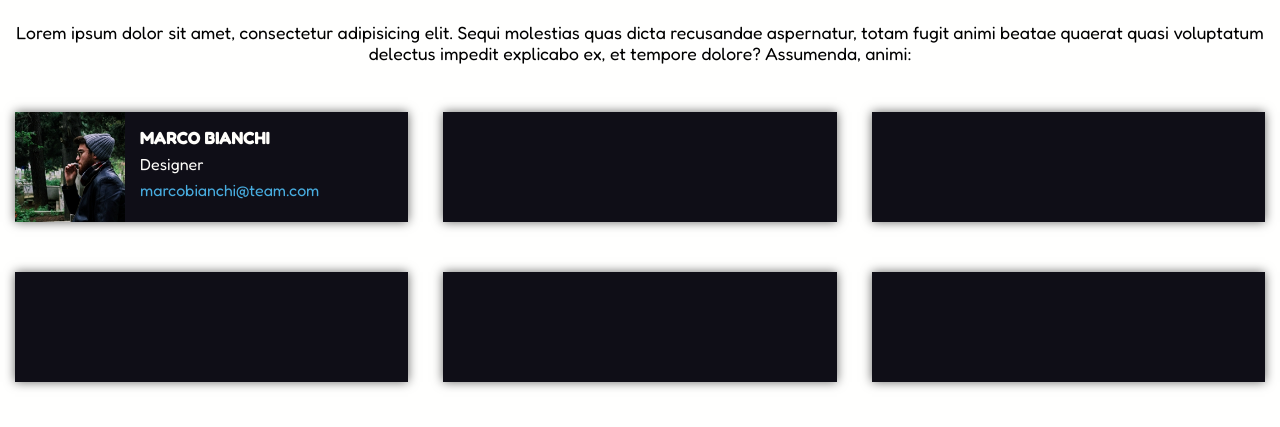
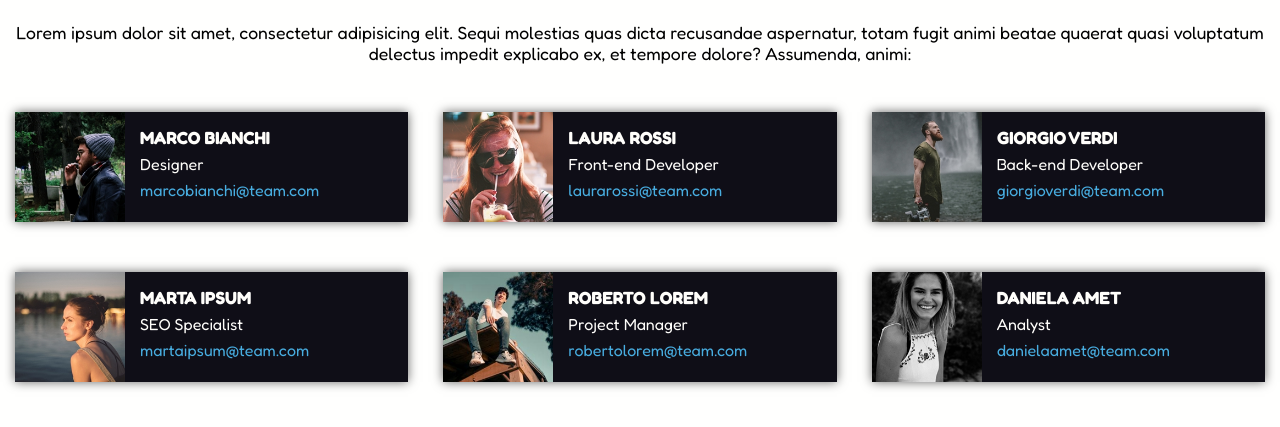
Before and after one commit to SalvatoreCapano/html-css-float-cards, a plain HTML site: page index.html in a window 1280 px wide. Shown: the part 101-528 px from the top of the page. Drawn offline with Linux system fonts and the light colour scheme.

Commit message:
Added all cards

```diff
--- a/css/style.css
+++ b/css/style.css
@@ -27,6 +27,7 @@ main{
     text-align: center;
 }
 
+/*Header Styling*/
 header{
     width: 100%;
     height: 8vh;
@@ -42,12 +43,14 @@ header h1{
     font-weight: 700;
 }
 
+/*Paragraph Styling*/
 p{
     font-size: 1.1em;
 
     margin: 2em 0;
 }
 
+/*Card Container and Cards styling*/
 #cardContainer{
     width: 100%;
 
@@ -78,7 +81,7 @@ p{
     clear: both;
 }
 
-/*Inner card styling*/
+/*Card content styling*/
 img{
     height: 100%;
 
--- a/index.html
+++ b/index.html
@@ -15,16 +15,21 @@
 </head>
 <body>
     <main>
+
         <header>
             <h1>Meet Our Team</h1>
         </header>
+
         <p>
             Lorem ipsum dolor sit amet, consectetur adipisicing elit.
             Sequi molestias quas dicta recusandae aspernatur, totam
             fugit animi beatae quaerat quasi voluptatum delectus impedit
             explicabo ex, et tempore dolore? Assumenda, animi:
         </p>
+
+        <!-- This contains the cards -->
         <div id="cardContainer" class="clearfix">
+
             <div class="card clearfix">
                 <img src="img/male1.png" alt="Marco Bianchi">
                 <div class="cardInfoContainer">
@@ -33,12 +38,54 @@
                     <a class="email" href="#">marcobianchi@team.com</a>
                 </div>
             </div>
-            <div class="card"></div>
-            <div class="card"></div>
-            <div class="card"></div>
-            <div class="card"></div>
-            <div class="card"></div>
+
+            <div class="card clearfix">
+                <img src="img/female1.png" alt="Laura Rossi">
+                <div class="cardInfoContainer">
+                    <span class="name">Laura Rossi</span>
+                    <span class="role">Front-end Developer</span>
+                    <a class="email" href="#">laurarossi@team.com</a>
+                </div>
+            </div>
+
+            <div class="card clearfix">
+                <img src="img/male2.png" alt="Giorgio Verdi">
+                <div class="cardInfoContainer">
+                    <span class="name">Giorgio Verdi</span>
+                    <span class="role">Back-end Developer</span>
+                    <a class="email" href="#">giorgioverdi@team.com</a>
+                </div>
+            </div>
+
+            <div class="card clearfix">
+                <img src="img/female2.png" alt="Marta Ipsum">
+                <div class="cardInfoContainer">
+                    <span class="name">Marta Ipsum</span>
+                    <span class="role">SEO Specialist</span>
+                    <a class="email" href="#">martaipsum@team.com</a>
+                </div>
+            </div>
+
+            <div class="card clearfix">
+                <img src="img/male3.png" alt="Roberto Lorem">
+                <div class="cardInfoContainer">
+                    <span class="name">Roberto Lorem</span>
+                    <span class="role">Project Manager</span>
+                    <a class="email" href="#">robertolorem@team.com</a>
+                </div>
+            </div>
+
+            <div class="card clearfix">
+                <img src="img/female3.png" alt="Daniela Amet">
+                <div class="cardInfoContainer">
+                    <span class="name">Daniela Amet</span>
+                    <span class="role">Analyst</span>
+                    <a class="email" href="#">danielaamet@team.com</a>
+                </div>
+            </div>
+
         </div>
     </main>
+
 </body>
 </html>
```
